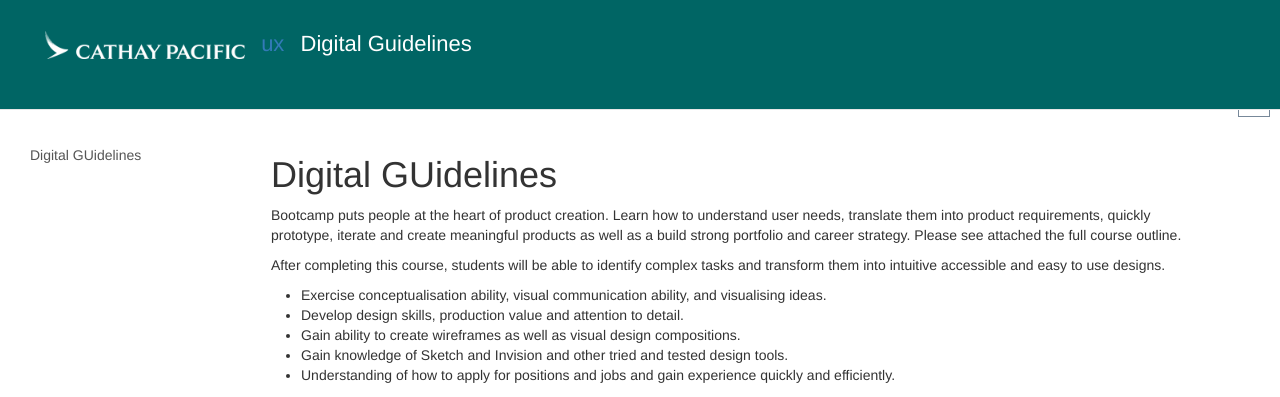
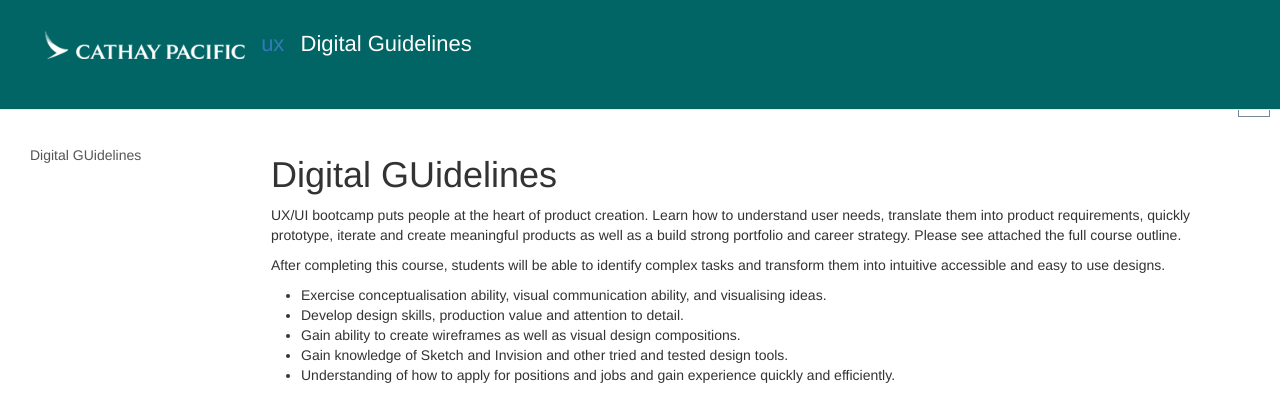
Before and after one commit to duaneharrison/digitalguidelines, a Jekyll site: the page built from _ux/1-welcome.md, in a window 1280 px wide. Shown: the top 397 px of the page. Built offline with Jekyll 4.4.1, drawn with Linux system fonts in a browser that asks for light colours; nearby versions of some CDN libraries.

Commit message:
Revert "5"

```diff
--- a/_sass/_base.scss
+++ b/_sass/_base.scss
@@ -95,7 +95,7 @@
     text-decoration: none;
 
     &:visited {
-        color: darken($brand-color, 0%);
+        color: darken($brand-color, 15%);
     }
 
     &:hover {
--- a/_ux/1-welcome.md
+++ b/_ux/1-welcome.md
@@ -6,7 +6,7 @@
 
 # Digital GUidelines
 
-Bootcamp puts people at the heart of product creation. Learn how to understand user needs, translate them into product requirements, quickly prototype, iterate and create meaningful products as well as a build strong portfolio and career strategy. Please see attached the full course outline.
+UX/UI bootcamp puts people at the heart of product creation. Learn how to understand user needs, translate them into product requirements, quickly prototype, iterate and create meaningful products as well as a build strong portfolio and career strategy. Please see attached the full course outline.
 
 After completing this course, students will be able to identify complex tasks and transform them into intuitive accessible and easy to use designs.
 
--- a/css/main.scss
+++ b/css/main.scss
@@ -21,7 +21,7 @@
 
 $text-color:       #111;
 $background-color: #fdfdfd;
-$brand-color:      #FFFFFF;
+$brand-color:      #2a7ae2;
 
 $grey-color:       #828282;
 $grey-color-light: lighten($grey-color, 40%);
```
